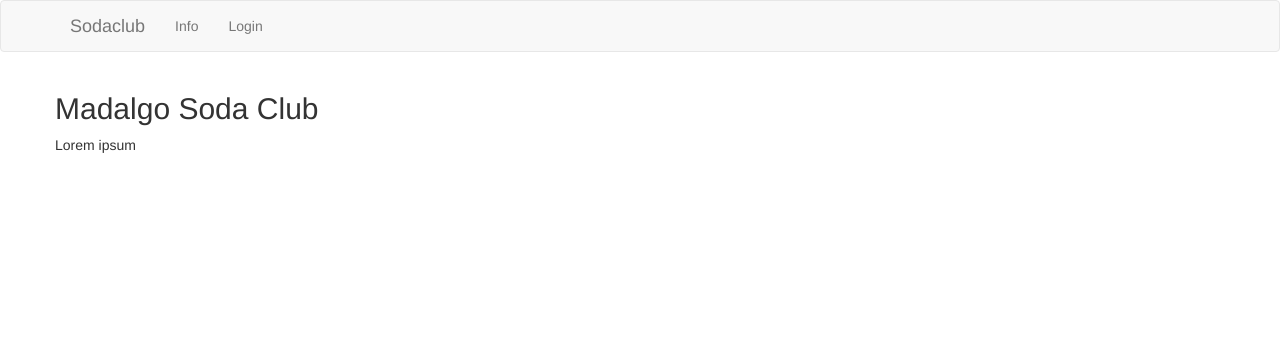
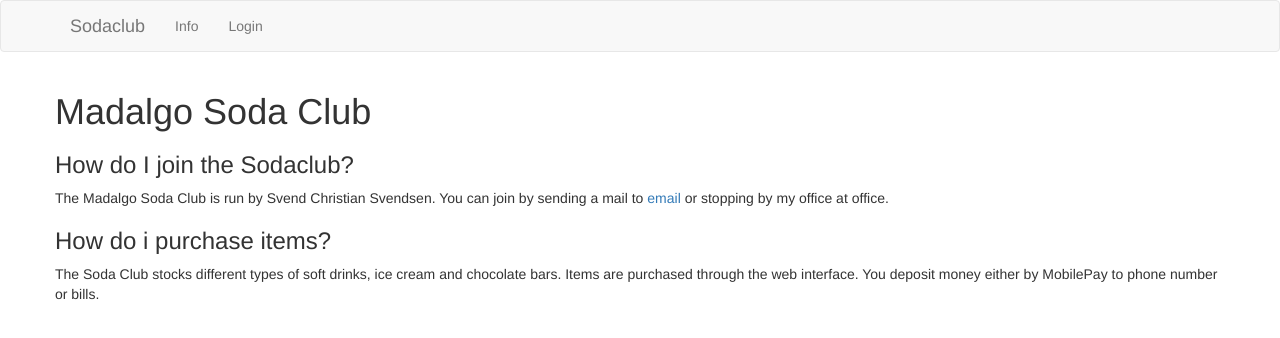
Before and after one commit to svendcsvendsen/sodaclub-frontend, a React (Create React App) app: page / in a window 1280 px wide. Shown: the top 338 px of the page. Built offline with nearby package versions, Linux system fonts and the light colour scheme.

Commit message:
More formatting for the frontend.

```diff
--- a/src/App.js
+++ b/src/App.js
@@ -34,7 +34,7 @@ class App extends Component {
                 <Navbar>
                     <Navbar.Header>
                         <Navbar.Brand>
-                            <a href="#home">Sodaclub</a>
+                            <a href="/">Sodaclub</a>
                         </Navbar.Brand>
                     </Navbar.Header>
                     <Nav>
--- a/src/Info.js
+++ b/src/Info.js
@@ -1,13 +1,17 @@
 import React, { Component } from 'react';
 import { Row, Grid } from 'react-bootstrap';
+import { CONTACT_PERSON, CONTACT_PHONE, CONTACT_EMAIL, CONTACT_OFFICE } from './constants/contact_info';
 
 class Info extends Component {
   render() {
     return (
         <Grid>
             <Row>
-                <h2>Madalgo Soda Club</h2>
-                <p>Lorem ipsum</p>
+                <h1>Madalgo Soda Club</h1>
+                <h3>How do I join the Sodaclub?</h3>
+                <p>The Madalgo Soda Club is run by {CONTACT_PERSON}. You can join by sending a mail to <a href={"mailto:" + CONTACT_EMAIL}>{CONTACT_EMAIL}</a> or stopping by my office at {CONTACT_OFFICE}.</p>
+                <h3>How do i purchase items?</h3>
+                <p>The Soda Club stocks different types of soft drinks, ice cream and chocolate bars. Items are purchased through the web interface. You deposit money either by MobilePay to {CONTACT_PHONE} or bills.</p>
             </Row>
         </Grid>
     );
--- a/src/Login.js
+++ b/src/Login.js
@@ -51,7 +51,7 @@ class Login extends Component {
         return (
             <Grid>
                 <Row>
-                    <h2>Login</h2>
+                    <h1>Login</h1>
                     { this.props.loginError !== null && <p>{this.props.loginError}</p> }
                     <form onSubmit={this.handleSubmit}>
                         <FormGroup controlId="form-email">
--- a/src/Purchase.js
+++ b/src/Purchase.js
@@ -57,7 +57,7 @@ class Purchase extends Component {
         return (
             <Grid>
                 <Row>
-                    <h1>Purchase Items</h1>
+                    <h2>Purchase Items</h2>
                     <ButtonToolbar>{items}</ButtonToolbar>
                 </Row>
                 <Modal show={this.props.purchaseDialogId !== null} onHide={this.handleModalHide}>
--- /dev/null
+++ b/src/constants/contact_info.js
@@ -0,0 +1,4 @@
+export const CONTACT_PERSON = 'Svend Christian Svendsen';
+export const CONTACT_PHONE = 'phone number';
+export const CONTACT_EMAIL = 'email';
+export const CONTACT_OFFICE = 'office';
```
